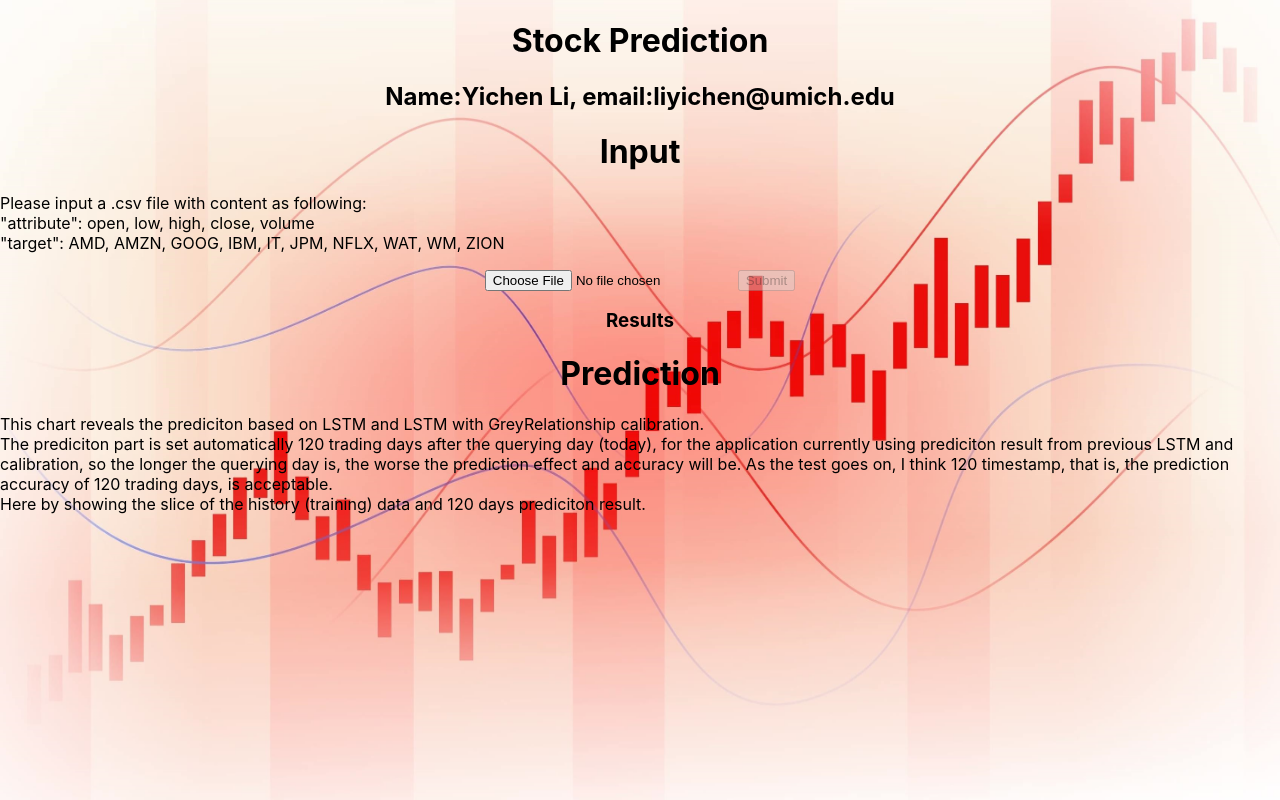
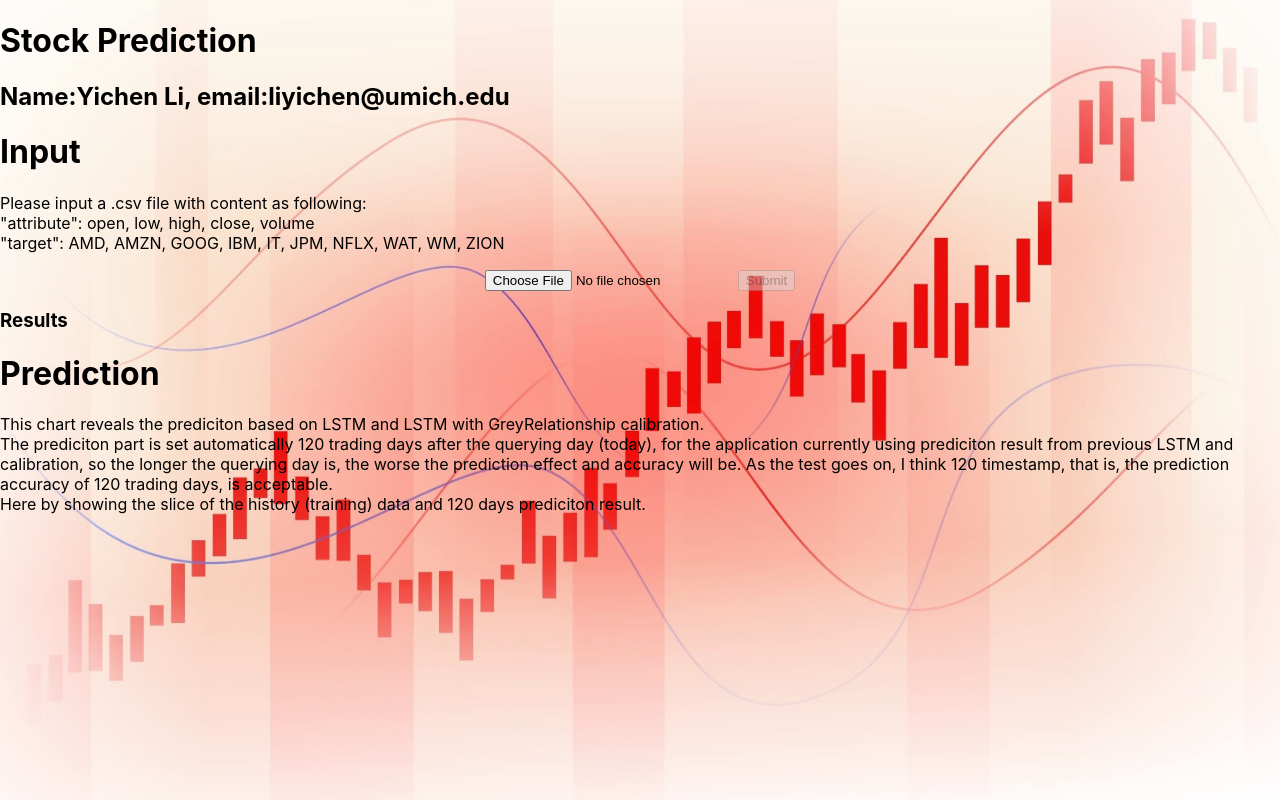
Before and after one commit to Patronus-Yichen-Li/EECS605-Module7, a React (Create React App) app: page / in a window 1280 px wide. Built offline with nearby package versions, Linux system fonts and the light colour scheme.

Commit message:
Update App.js

```diff
--- a/src/App.js
+++ b/src/App.js
@@ -77,13 +77,13 @@ function App() {
 
       // POST request error
       if (data.statusCode === 400) {
-        const outputErrorMessage = JSON.parse(data.errorMessage)['outputPredictionData'];
+        const outputErrorMessage = JSON.parse(data.errorMessage)['outputResultsData'];
         setOutputFileData(outputErrorMessage);
       }
 
       // POST request success
       else {
-        const outputBytesData = JSON.parse(data.body)['outputResultsData'];
+        const outputBytesData = JSON.parse(data.body)['outputPredictionData'];
         setOutputFileData(decodeFileBase64(outputBytesData));
       }
 
@@ -99,9 +99,9 @@ function App() {
   return (
     <div className="App">
       <div className="Input">
-        <h1>Stock Prediction</h1>
-        <h2>Name:Yichen Li, email:liyichen@umich.edu</h2>
-        <h1>Input</h1>
+        <h1 align="left">Stock Prediction</h1>
+        <h2 align="left">Name:Yichen Li, email:liyichen@umich.edu</h2>
+        <h1 align="left">Input</h1>
         <p align="left">
           Please input a .csv file with content as following:<br />
           "attribute": open, low, high, close, volume<br />
@@ -113,8 +113,8 @@ function App() {
         </form>
       </div>
       <div className="Output">
-        <h3>Results</h3>
-        <h1>Prediction</h1>
+        <h3 align="left">Results</h3>
+        <h1 align="left">Prediction</h1>
         <p align="left">
           This chart reveals the prediciton based on LSTM and LSTM with GreyRelationship calibration.<br />
           The prediciton part is set automatically 120 trading days after the querying day (today),
```
